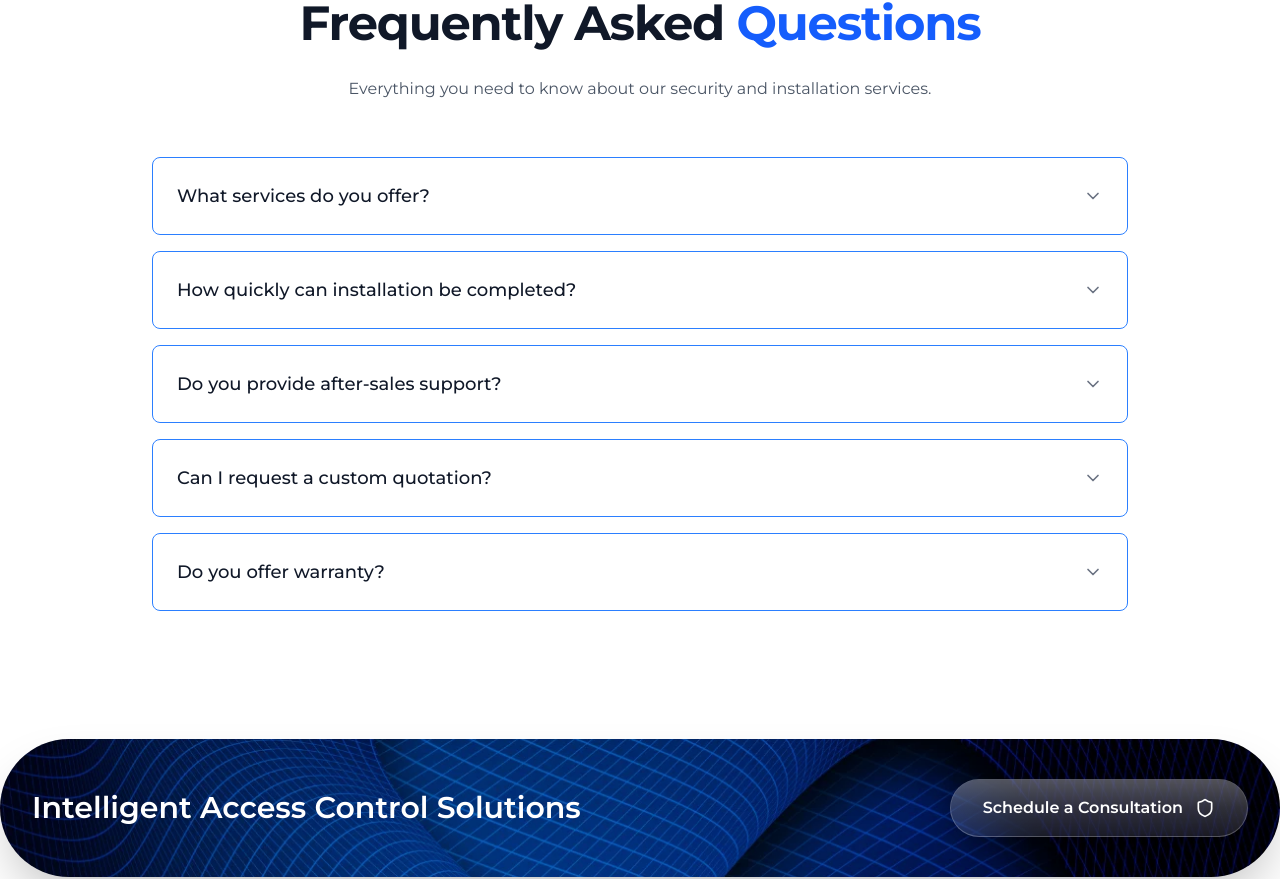
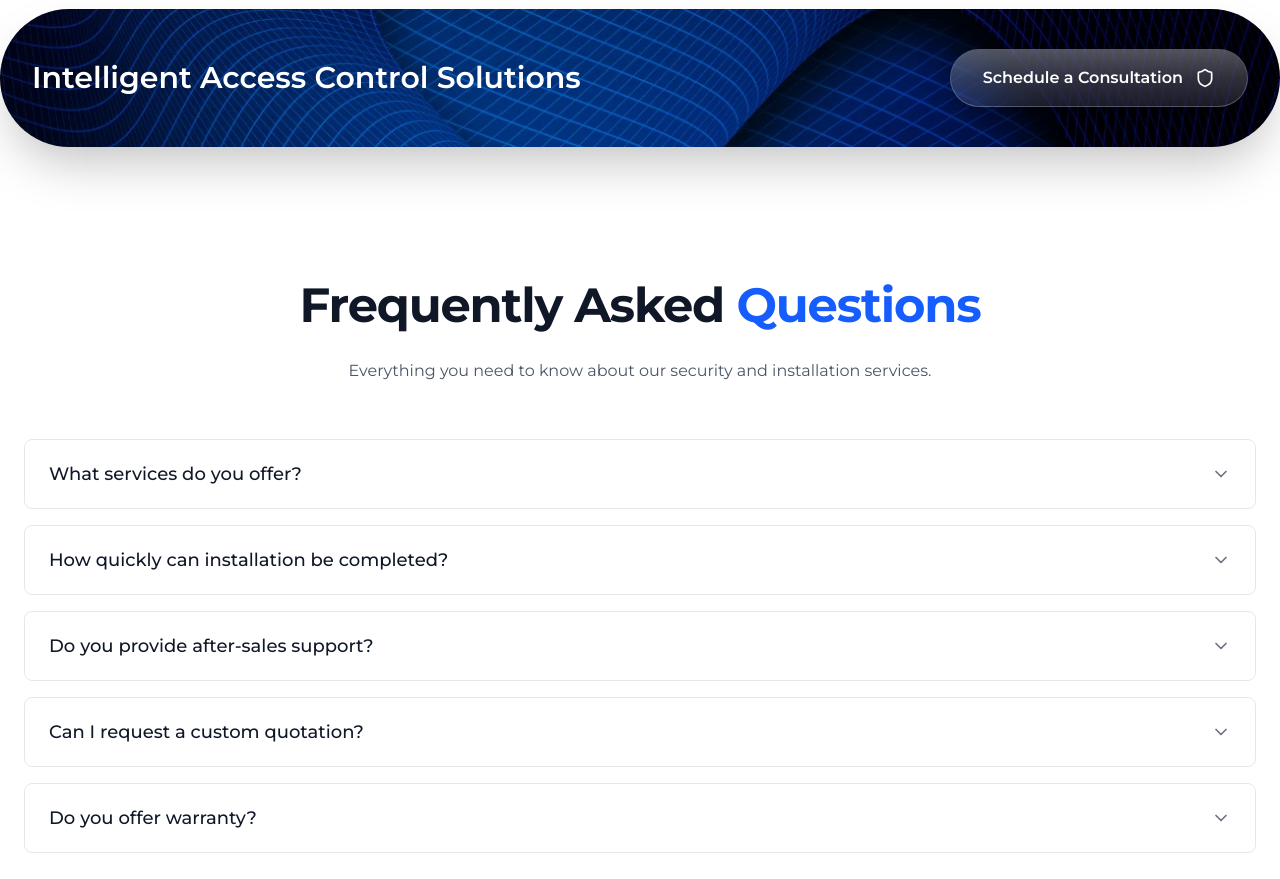
Before and after one commit to furqanlatif11/kinetic-network, a Next.js app: page /services/access-control in a window 1280 px wide. Shown: the part 5882-6761 px from the top of the page. Built offline with nearby package versions, Linux system fonts and the light colour scheme.

Commit message:
Improved

```diff
--- a/src/app/(root)/_components/faqs.tsx
+++ b/src/app/(root)/_components/faqs.tsx
@@ -3,7 +3,12 @@
 import { useState } from "react";
 import { ChevronDown } from "lucide-react";
 
-const faqs = [
+interface FAQItem {
+  question: string;
+  answer: string;
+}
+
+const FAQS: FAQItem[] = [
   {
     question: "What services do you offer?",
     answer:
@@ -32,63 +37,84 @@ const faqs = [
 ];
 
 export default function FAQs() {
-  const [open, setOpen] = useState<number | null>(null);
+  const [activeIndex, setActiveIndex] = useState<number | null>(null);
+
+  const toggleFAQ = (index: number) => {
+    setActiveIndex((prev) => (prev === index ? null : index));
+  };
 
   return (
-    <section className="py-12 ">
-      <div className="max-w-5xl mx-auto px-6">
+    <section className="py-12">
+      <div className="mx-auto max-w-7xl px-6">
 
         {/* Heading */}
-        <div className="text-center mb-14">
+        <div className="mb-14 text-center">
           <h2 className="sectionHeading font-bold tracking-tight text-gray-900">
             Frequently Asked <span className="text-blue-600">Questions</span>
           </h2>
-          <p className="text-gray-600 max-w-2xl mx-auto mt-3">
+          <p className="mx-auto mt-3 max-w-2xl text-gray-600">
             Everything you need to know about our security and installation services.
           </p>
         </div>
 
         {/* FAQ List */}
-        <div className="divide-y divide-gray-200">
-          {faqs.map((faq, idx) => {
-            const isOpen = open === idx;
+        <div className="space-y-4">
+          {FAQS.map((faq, index) => {
+            const isOpen = activeIndex === index;
 
             return (
-              <div key={idx} className="py-6 border border-blue-500 rounded-lg px-6 mb-4 hover:shadow-lg transition-shadow duration-300">
-
+              <div
+                key={index}
+                className={`
+                  rounded-lg border transition-all duration-300
+                  ${isOpen
+                    ? "bg-blue-50 border-blue-500 shadow-md"
+                    : "bg-white border-gray-200 hover:shadow-sm"}
+                `}
+              >
                 {/* Question */}
                 <button
-                  onClick={() => setOpen(isOpen ? null : idx)}
-                  className="w-full flex items-center justify-between text-left group "
+                  onClick={() => toggleFAQ(index)}
+                  aria-expanded={isOpen}
+                  className="flex w-full items-center justify-between px-6 py-5 text-left group"
                 >
-                  <span className="text-lg font-medium text-gray-900 group-hover:text-black transition">
+                  <span className="text-lg font-medium text-gray-900">
                     {faq.question}
                   </span>
 
-                  <div className="transition-transform duration-300">
-                    <ChevronDown
-                      className={`w-5 h-5 text-gray-500 ${
-                        isOpen ? "rotate-180" : ""
-                      }`}
-                    />
-                  </div>
+                  <ChevronDown
+                    className={`
+                      h-5 w-5 text-gray-500
+                      transition-transform duration-300
+                      ${isOpen ? "rotate-180 text-blue-600" : ""}
+                    `}
+                  />
                 </button>
+
+                {/* Separator */}
+                {isOpen && (
+                  <div className="mx-6 h-px bg-blue-200 transition-opacity duration-300" />
+                )}
 
                 {/* Answer */}
                 <div
-                  className={`overflow-hidden transition-all duration-300 ${
-                    isOpen ? "max-h-40 mt-3" : "max-h-0"
-                  }`}
+                  className={`
+                    grid transition-all duration-300 ease-in-out
+                    ${isOpen ? "grid-rows-[1fr] px-6 py-4" : "grid-rows-[0fr] px-6"}
+                  `}
                 >
-                  <p className="text-gray-600 leading-relaxed">
-                    {faq.answer}
-                  </p>
+                  <div className="overflow-hidden">
+                    <p className="text-gray-700 leading-relaxed">
+                      {faq.answer}
+                    </p>
+                  </div>
                 </div>
 
               </div>
             );
           })}
         </div>
+
       </div>
     </section>
   );
--- a/src/app/(root)/services/access-control/page.tsx
+++ b/src/app/(root)/services/access-control/page.tsx
@@ -26,17 +26,15 @@ export default function AccessControlPage() {
       <AccessProcess />
       <AccessIndustries />
       <WhyChooseUs />
-      <FAQs />
       <MainCTA
-        subtitle="Control Access with Confidence"
         title="Intelligent Access Control Solutions"
-        description="Manage doors, entry points, and user permissions seamlessly with our smart access control systems for homes, offices, and industrial facilities."
         buttonText="Schedule a Consultation"
         buttonLink="/contact"
         buttonIcon={<Shield className="w-5 h-5" />}
         bgImage="/assets/images/mainCtaBg.webp"
         className="mt-16 mb-20 mx-6"
       />
+      <FAQs />
     </div>
   );
 }
--- a/src/app/(root)/services/alarm-systems/page.tsx
+++ b/src/app/(root)/services/alarm-systems/page.tsx
@@ -1,7 +1,6 @@
 import HeroBanner from "../../_components/HeroBanner";
 import ServiceOverview from "./components/ServiceOverview";
 import FeaturesGrid from "./components/features";
-import AlarmTypes from "./components/alarm-types";
 import WhyChooseUs from "../../_components/why-us";
 import MainCTA from "../../_components/cta";
 import { AlertTriangle } from "lucide-react";
@@ -11,7 +10,7 @@ export default function AlarmSystemsPage() {
     <div>
       <HeroBanner
         label="ALARM SYSTEM SECURITY"
-        title="Smarter Protection, Faster Response"
+        title="Faster Response"
         highlight="Intelligent Alarm Systems"
         description="Stay ahead of threats with intelligent intrusion detection, instant notifications, and integrated alarm management engineered for maximum safety."
         image="/assets/images/alarmHeroBanner.webp"
@@ -19,9 +18,7 @@ export default function AlarmSystemsPage() {
       <ServiceOverview />
       <FeaturesGrid />
       <MainCTA
-        subtitle="24/7 Protection, Always"
         title="Advanced Alarm Systems for Your Safety"
-        description="Stay protected with intelligent alarms that detect intrusions, smoke, and emergencies, keeping your home or business safe around the clock."
         buttonText="Request Free Security Assessment"
         buttonLink="/contact"
         buttonIcon={<AlertTriangle className="w-5 h-5" />}
--- a/src/app/(root)/services/intercom-systems/page.tsx
+++ b/src/app/(root)/services/intercom-systems/page.tsx
@@ -1,6 +1,6 @@
+import { ArrowRight } from "lucide-react";
+import MainCTA from "../../_components/cta";
 import HeroBanner from "../../_components/HeroBanner";
-import WhyChooseKinetic from "../../_components/why-us";
-import IntercomCTASection from "./_components/IntercomCTASection";
 import IntercomIndustriesSection from "./_components/IntercomIndustriesSection";
 import IntercomIntegrationSection from "./_components/IntercomIntegrationSection";
 import IntercomIntroSection from "./_components/IntercomIntroSection";
@@ -20,7 +20,14 @@ export default function AccessControlPage() {
       <IntercomTypesSection/>
       <IntercomIndustriesSection/>
       <IntercomIntegrationSection/>
-      <IntercomCTASection/>
+      <MainCTA
+              title="Get The Right Intercom System for Your Property"
+              buttonText="Request Free Consultation"
+              buttonLink="/contact"
+              buttonIcon={<ArrowRight className="w-5 h-5" />}
+              bgImage="/assets/images/mainCtaBg.webp"
+              className="mt-16 mb-20 mx-6"
+            />
     </div>
   );
 }
```
